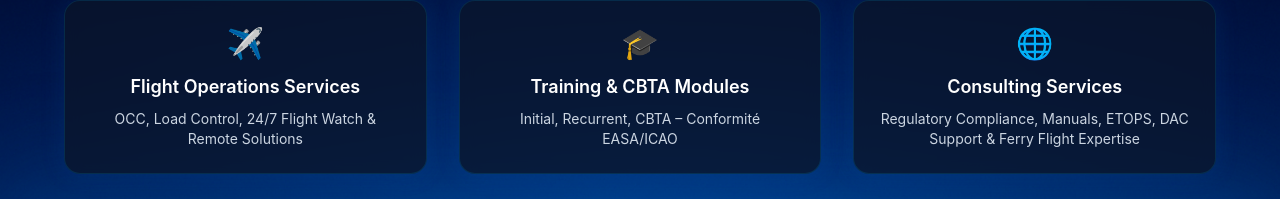
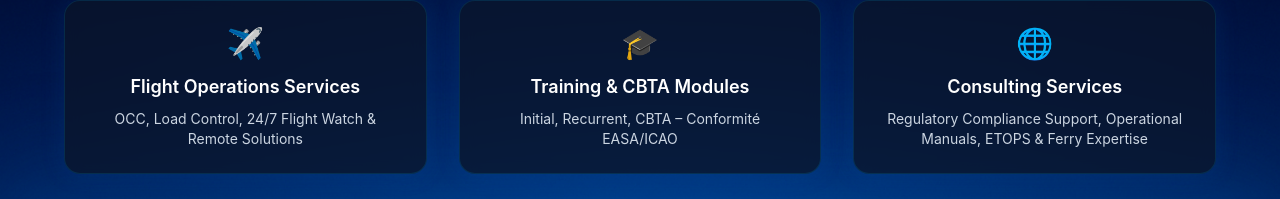
Before and after one commit to Ariitea1/opc-site-operations-pacific-center, a Next.js app: page / in a window 1280 px wide. Shown: the part 470-669 px from the top of the page. Built offline with nearby package versions, Linux system fonts and the light colour scheme.

Commit message:
Update ServicesSection.tsx

```diff
--- a/components/ServicesSection.tsx
+++ b/components/ServicesSection.tsx
@@ -49,7 +49,7 @@ export default function ServicesSection() {
       Consulting Services
     </h3>
     <p className="text-slate-300 text-sm">
-      Regulatory Compliance, Manuals, ETOPS, DAC Support & Ferry Flight Expertise
+      Regulatory Compliance Support, Operational Manuals, ETOPS & Ferry Expertise
     </p>
   </div>
 </Link>
```
